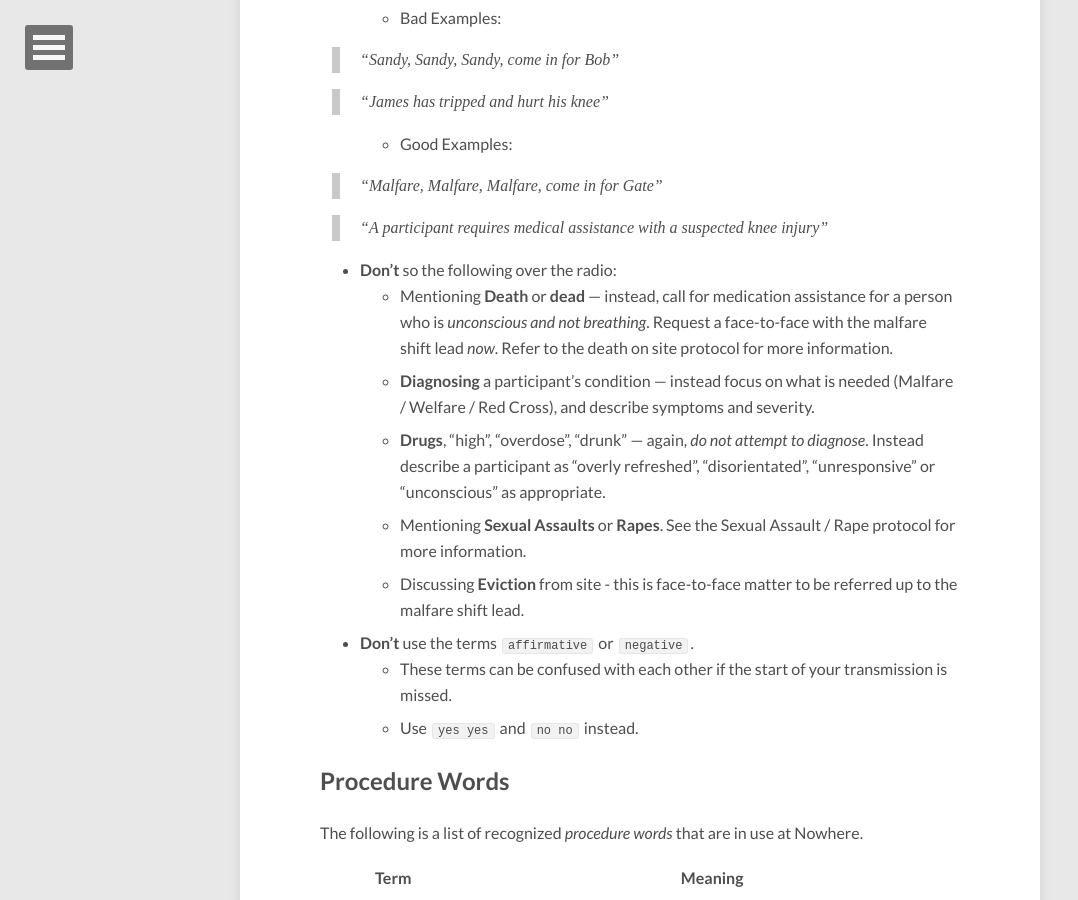
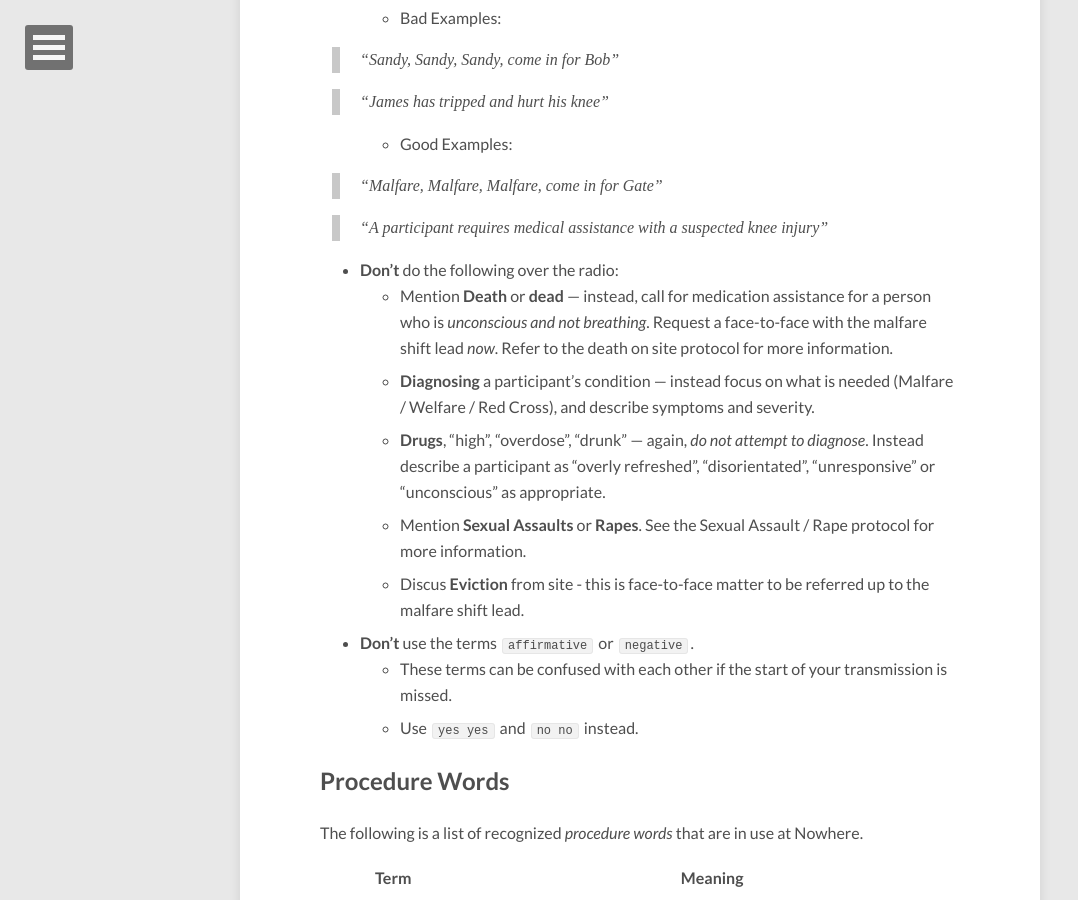
Before and after one commit to goingnowhere/malfare-protocols, a Jekyll site: the page built from protocols/en/radio_protocol/index.md, in a window 1280 px wide and 900 px high, scrolled down 1476 px. Shown: the whole window, without its empty margins (0-1078 px from the left). Built offline with Jekyll 4.4.1, drawn with Linux system fonts in a browser that asks for light colours; nearby versions of some CDN libraries; comment, search, counter and statistics services are not loaded.

Commit message:
Update index.md

```diff
--- a/protocols/en/radio_protocol/index.md
+++ b/protocols/en/radio_protocol/index.md
@@ -60,12 +60,12 @@ comments: true
 
     > "A participant requires medical assistance with a suspected knee injury"
 
-- **Don't** so the following over the radio:
-    - Mentioning **Death** or **dead** — instead, call for medication assistance for a person who is *unconscious and not breathing*. Request a face-to-face with the malfare shift lead *now*. Refer to the death on site protocol for more information.
+- **Don't** do the following over the radio:
+    - Mention **Death** or **dead** — instead, call for medication assistance for a person who is *unconscious and not breathing*. Request a face-to-face with the malfare shift lead *now*. Refer to the death on site protocol for more information.
     - **Diagnosing** a participant's condition — instead focus on what is needed (Malfare / Welfare / Red Cross), and describe symptoms and severity.
     - **Drugs**, "high", "overdose", "drunk" — again, *do not attempt to diagnose*. Instead describe a participant as "overly refreshed", "disorientated", "unresponsive" or "unconscious" as appropriate.
-    - Mentioning **Sexual Assaults** or **Rapes**. See the Sexual Assault / Rape protocol for more information.
-    - Discussing **Eviction** from site - this is face-to-face matter to be referred up to the malfare shift lead.
+    - Mention **Sexual Assaults** or **Rapes**. See the Sexual Assault / Rape protocol for more information.
+    - Discus **Eviction** from site - this is face-to-face matter to be referred up to the malfare shift lead.
 
 - **Don't** use the terms `affirmative` or `negative`.
     - These terms can be confused with each other if the start of your transmission is missed.
```
